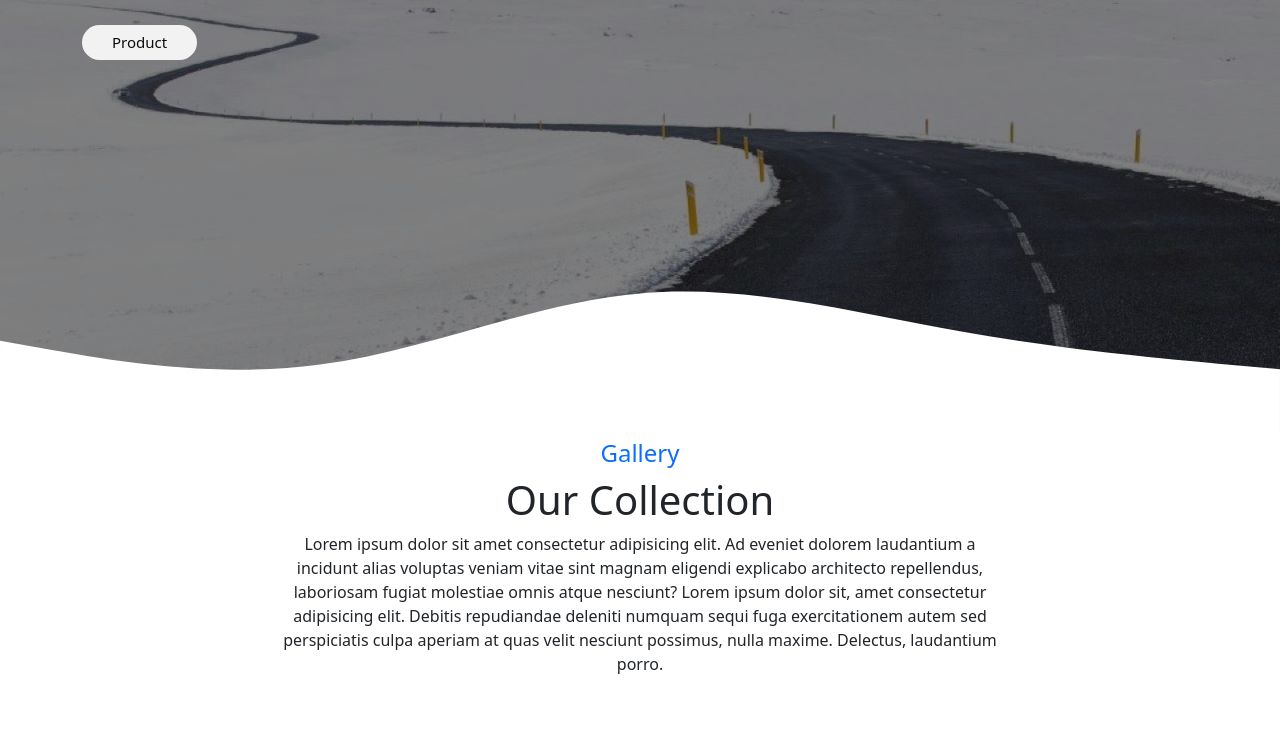
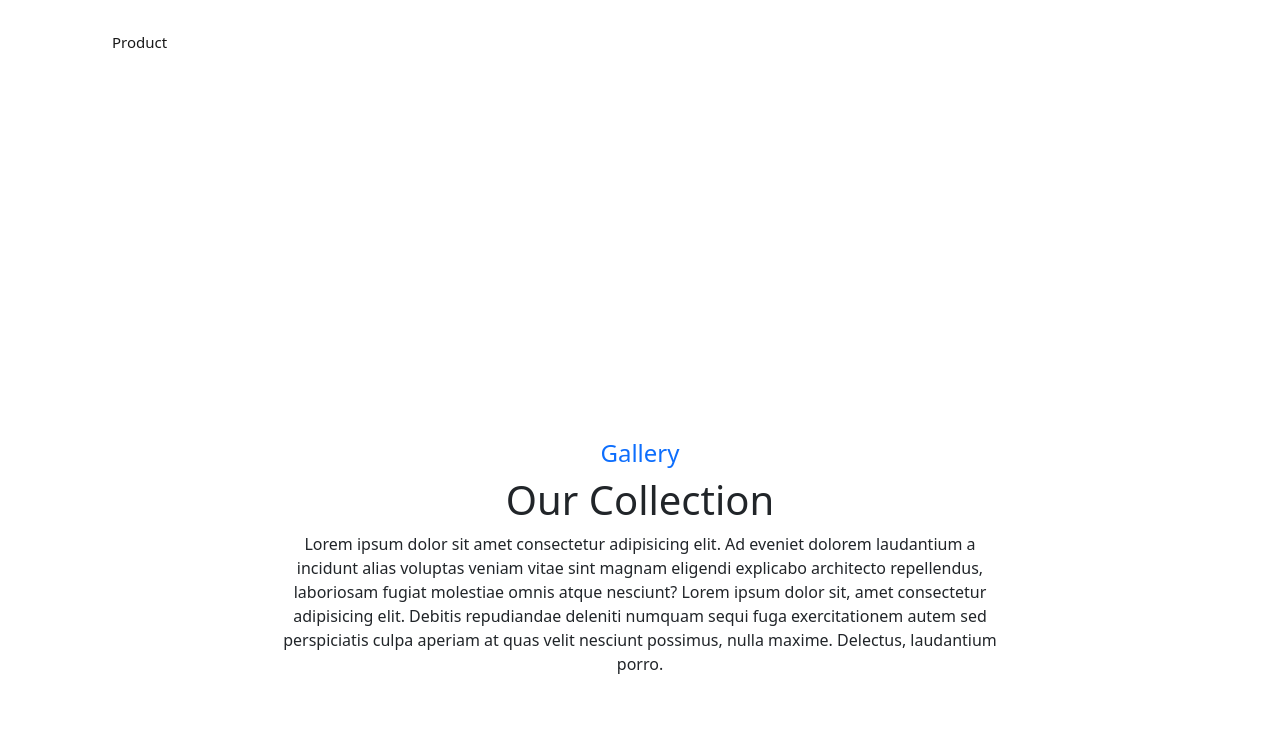
Before and after one commit to CocoGoat66/uasnico.github.io, a plain HTML site: page index.html in a window 1280 px wide. Shown: the part 369-1115 px from the top of the page. Drawn offline with nearby package versions, Linux system fonts and the light colour scheme; a web font is replaced by a local one.

Commit message:
Update bs5.css

```diff
--- a/bs5.css
+++ b/bs5.css
@@ -32,7 +32,7 @@
     border-bottom: 2px solid var(--main-color);
 }
 header {
-    background-image:linear-gradient(rgba(0,0,0,0.5),rgba(0,0,0,0.5)), url(img/bg\ utama.jpg);
+    background-image:linear-gradient(rgba(0,0,0,0.5),rgba(0,0,0,0.5)), url(img/bg utama.jpg);
     background-attachment: fixed;
     width: 100%;
     height: 100vh;
```
